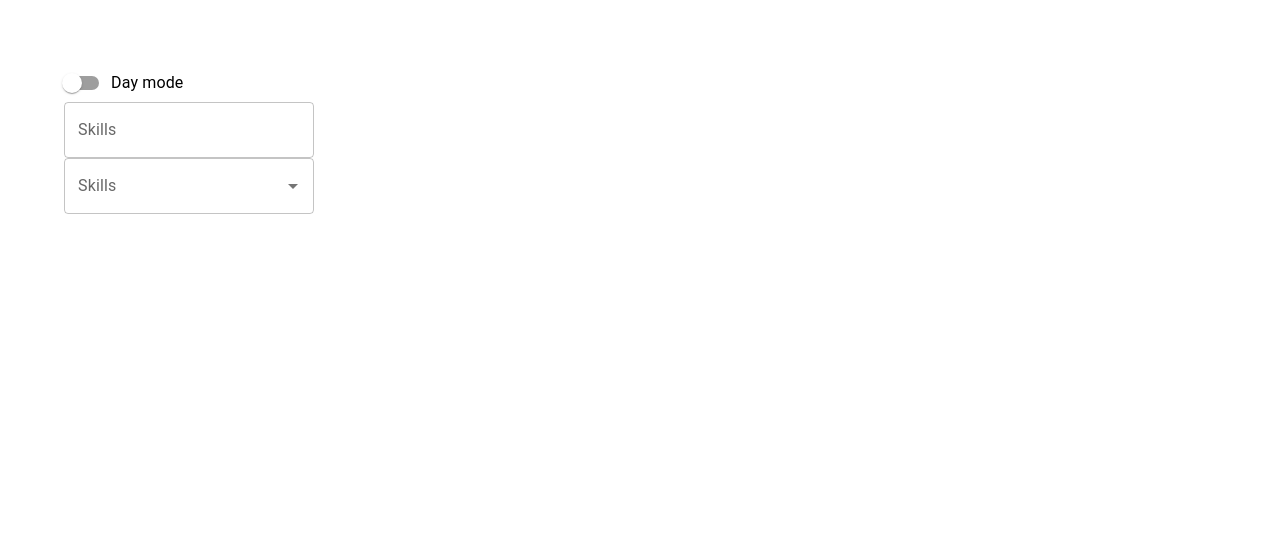
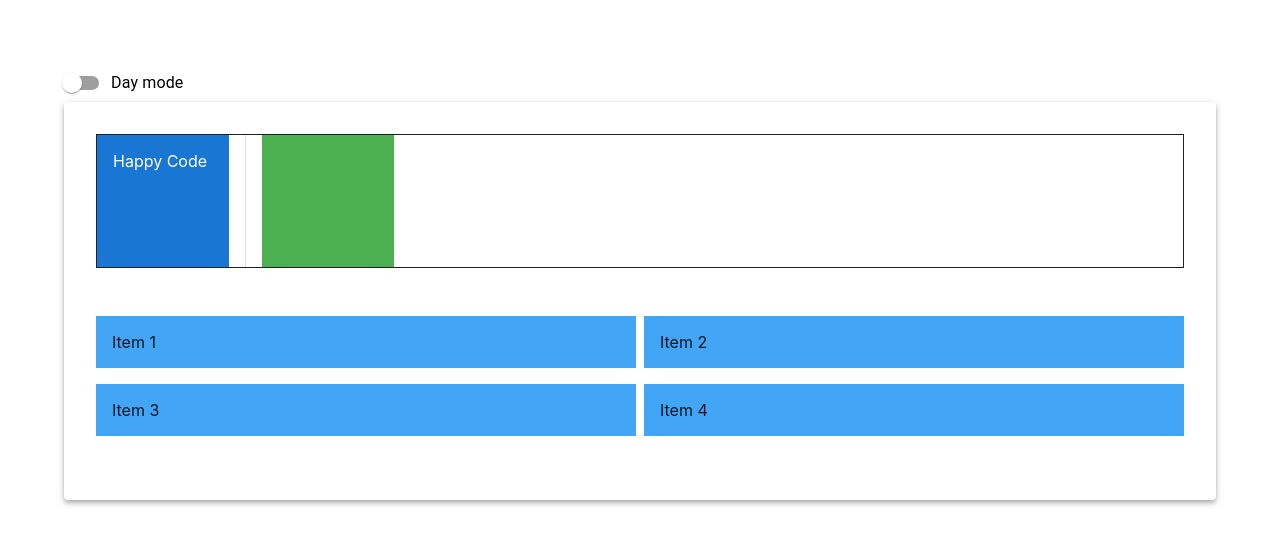
Before and after one commit to QuangMinh1411/react-design, a React (Vite) app in the folder mui-basic/: page / in a window 1280 px wide. Shown: the top 544 px of the page. Built offline with nearby package versions, Linux system fonts and the light colour scheme.

Commit message:
Mui layout Box,Stack,Divider,Grid,Paper

```diff
--- a/mui-basic/src/App.css
+++ b/mui-basic/src/App.css
@@ -1,3 +1,6 @@
+body{
+  background-color: #eeeeee;
+}
 .App {
   padding: 4rem ;
 }
--- a/mui-basic/src/App.jsx
+++ b/mui-basic/src/App.jsx
@@ -1,6 +1,6 @@
-import { useState } from 'react';
+// import { useState } from 'react';
 import './App.css';
-import MuiAutocomplete from './components/MuiAutocomplete';
+// import MuiAutocomplete from './components/MuiAutocomplete';
 // import MuiButton from "./components/MuiButton";
 // import MuiTypography from "./components/MuiTypography"
 // import MuiText from './components/MuiText';
@@ -9,6 +9,7 @@ import MuiAutocomplete from './components/MuiAutocomplete';
 // import MuiCheckBox from './components/MuiCheckBox';
 import MuiSwitch from './components/MuiSwitch';
 // import MuiRating from './components/MuiRating';
+import MuiLayout from './components/MuiLayout'
 function App() {
 
   return (
@@ -20,7 +21,8 @@ function App() {
       {/* <MuiCheckBox /> */}
       <MuiSwitch />
       {/* <MuiRating /> */}
-      <MuiAutocomplete />
+      {/* <MuiAutocomplete /> */}
+      <MuiLayout />
     </div>
   )
 }
--- /dev/null
+++ b/mui-basic/src/components/MuiLayout.jsx
@@ -0,0 +1,39 @@
+import {Box,Stack,Divider,Grid,Paper} from '@mui/material'
+const MuiLayout = () => {
+  return (
+    <Paper sx={{padding:'32px'}} elevation={4}>
+        <Stack sx={{border:'1px solid'}}
+        direction='row' spacing={2}
+        divider={<Divider orientation='vertical' flexItem />}
+        >
+    <Box sx={{
+        backgroundColor: 'primary.main',
+        color:'white',
+        height:'100px',
+        width: '100px',
+        padding:'16px',
+        '&:hover':{
+            backgroundColor: 'primary.light',
+        }
+    }}>
+        Happy Code
+    </Box>
+    <Box display='flex' height='100px' width='100px'
+        bgcolor='success.light'
+        p={2}></Box>
+    </Stack>
+    <Grid container my={4} rowSpacing={2} columnSpacing={1}>
+        <Grid item xs={12} sm={6}>
+            <Box bgcolor='primary.light' p={2}>Item 1</Box>
+        </Grid>
+        <Grid item xs={12} sm={6}><Box bgcolor='primary.light' p={2}>Item 2</Box></Grid>
+        <Grid item xs={12} sm={6}><Box bgcolor='primary.light' p={2} >Item 3</Box></Grid>
+        <Grid item xs={12} sm={6}><Box bgcolor='primary.light' p={2}>Item 4</Box></Grid>
+    </Grid>
+    </Paper>
+
+
+  )
+}
+
+export default MuiLayout
```
